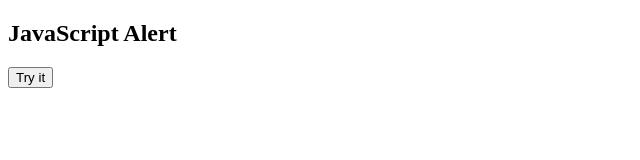
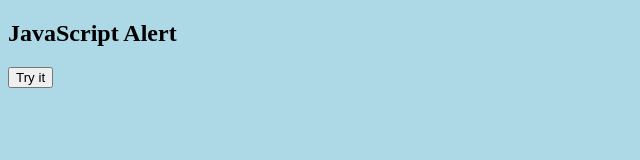
Before and after one commit to MostlyDead/Iphone-review, a plain HTML site: page index.html in a window 1280 px wide. Shown: the whole page, without its empty margins (0-640 px from the left). Drawn offline with Linux system fonts and the light colour scheme.

Commit message:
Update index.html

```diff
--- a/index.html
+++ b/index.html
@@ -1,5 +1,8 @@
 <!DOCTYPE html>
 <html>
+<head>
+    <link rel="stylesheet" href="stylesheet.css">
+</head>
 <body>
 
 <h2>JavaScript Alert</h2>
```
